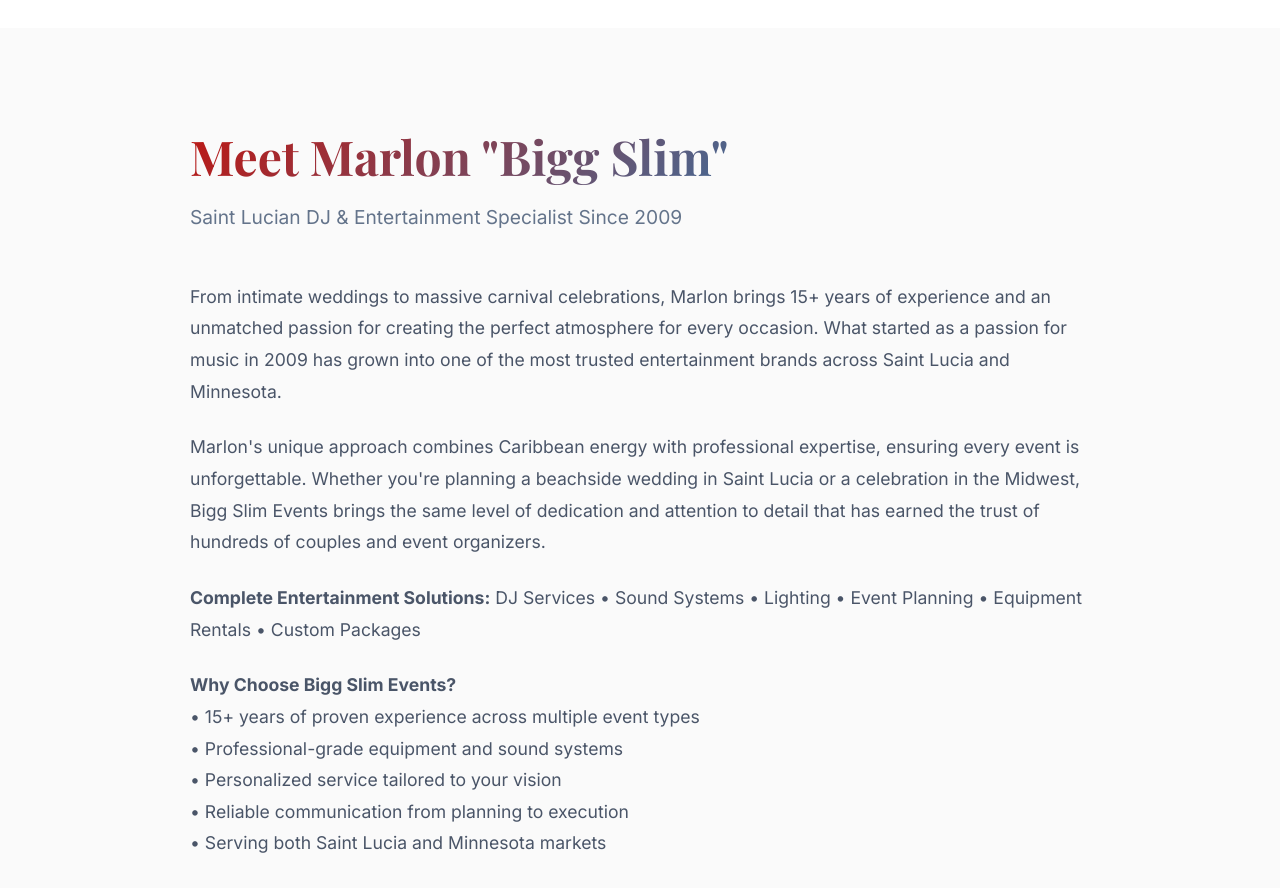
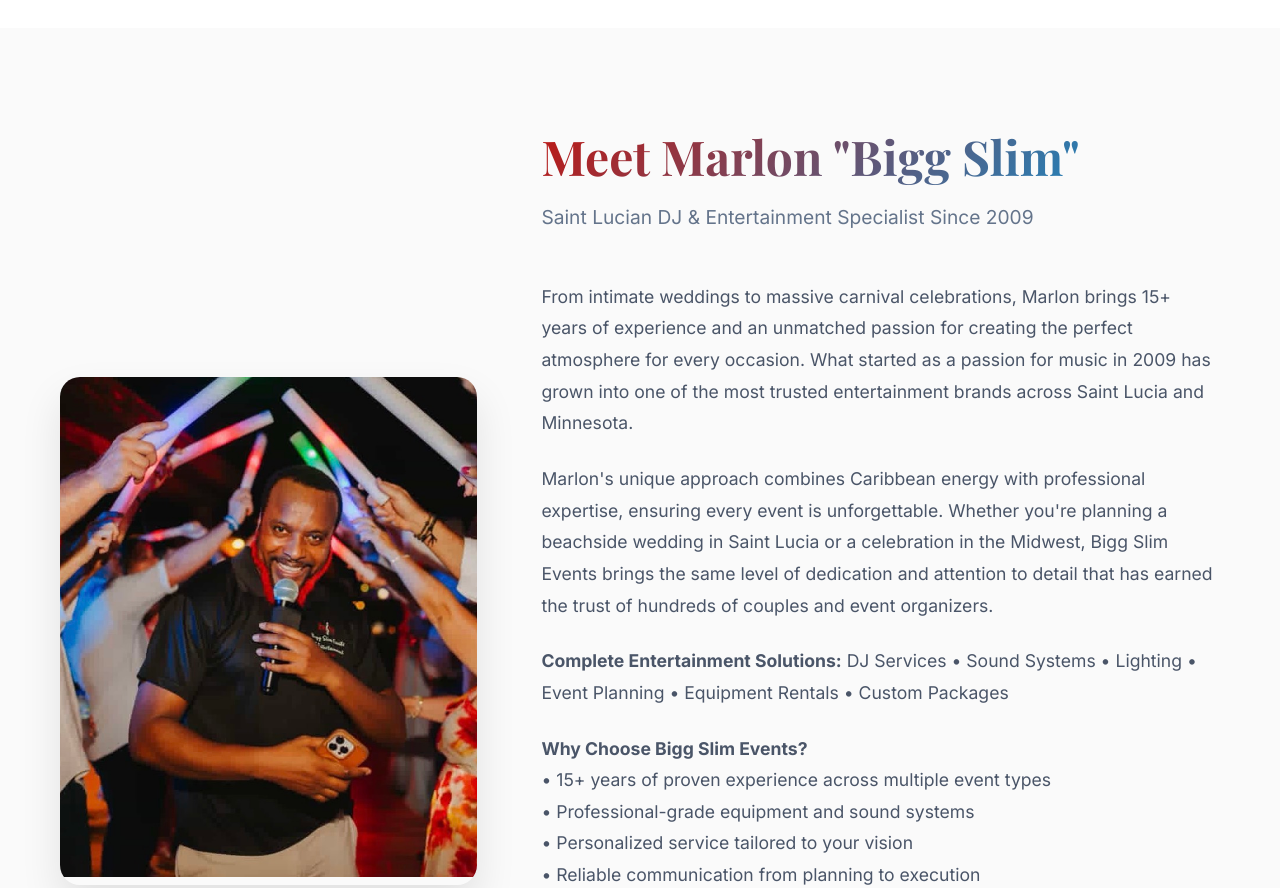
Before and after one commit to doomsealy/come-stay-at-my-place, a website: page index.html in a window 1280 px wide. Shown: the part 1540-2428 px from the top of the page. Drawn offline with nearby package versions, Linux system fonts and the light colour scheme; a web font is replaced by a local one.

Commit message:
added picture for about section

```diff
--- a/index.html
+++ b/index.html
@@ -153,6 +153,12 @@
     <section id="about" class="about">
         <div class="container">
             <div class="about-content">
+                <div class="about-image">
+                    <img src="pics/marlonpic.jpg" alt="Marlon 'Bigg Slim' - Professional DJ">
+                    <div class="image-overlay">
+                        <i class="fas fa-music"></i>
+                    </div>
+                </div>
                 <div class="about-text">
                     <h2 class="section-title">Meet Marlon "Bigg Slim"</h2>
                     <p class="section-subtitle">Saint Lucian DJ & Entertainment Specialist Since 2009</p>
--- a/styles.css
+++ b/styles.css
@@ -1233,10 +1233,10 @@
 
 .about-content {
     display: grid;
-    grid-template-columns: 1fr;
+    grid-template-columns: 1fr 1.5fr;
     gap: 4rem;
     align-items: center;
-    max-width: 900px;
+    max-width: 1200px;
     margin: 0 auto;
 }
 
```
Also changed, not shown: pics/marlonpic.jpg (added).
